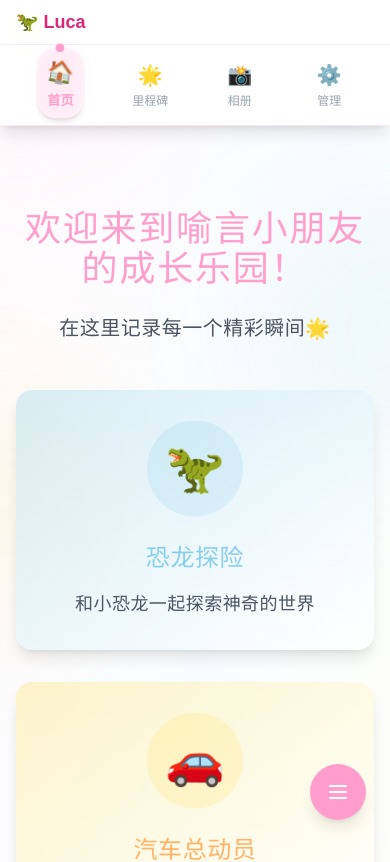
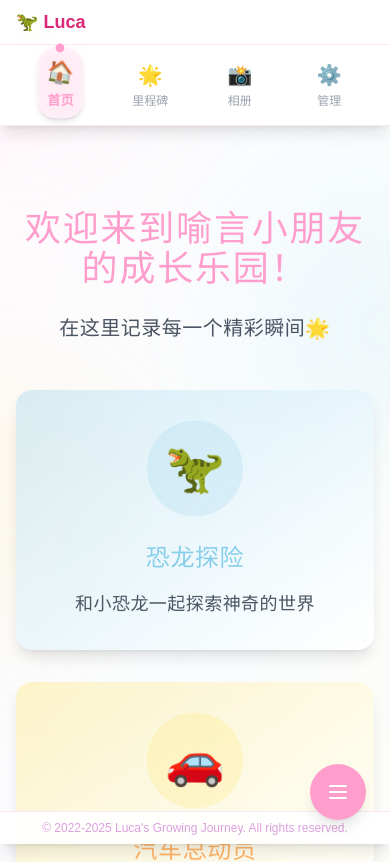
Before and after one commit to luckysonyu99/luckysonyu99.github.io, a Next.js app: page / in a window 390 px wide. Shown: the top 862 px of the page. Built offline with nearby package versions, Linux system fonts and the light colour scheme; a web font is replaced by a local one.

Commit message:
修复移动端问题：统一导航栏按钮效果、确保站点标识显示、修复版权声明位置

```diff
--- a/app/components/Footer.tsx
+++ b/app/components/Footer.tsx
@@ -1,8 +1,8 @@
 export default function Footer() {
   return (
-    <footer className="bg-white/70 backdrop-blur-sm shadow-lg rounded-t-2xl border border-white/20 mt-16 py-8">
+    <footer className="fixed bottom-0 left-0 right-0 bg-white/95 backdrop-blur-md shadow-lg border-t border-pink-100 py-2 z-40 sm:relative sm:bg-white/70 sm:backdrop-blur-sm sm:shadow-lg sm:rounded-t-2xl sm:border sm:border-white/20 sm:mt-16 sm:py-8 sm:z-auto">
       <div className="container mx-auto px-4 text-center">
-        <p className="font-qingke text-candy-purple">© 2022-2025 Luca's Growing Journey. All rights reserved.</p>
+        <p className="font-qingke text-candy-purple text-xs sm:text-base">© 2022-2025 Luca's Growing Journey. All rights reserved.</p>
       </div>
     </footer>
   );
--- a/app/gallery/page.tsx
+++ b/app/gallery/page.tsx
@@ -95,7 +95,6 @@ export default function GalleryPage() {
           </motion.div>
         ))}
       </div>
-
     </div>
   );
 }
--- a/app/layout.tsx
+++ b/app/layout.tsx
@@ -36,7 +36,7 @@ export default function RootLayout({
     <html lang="zh" className={`${zcoolKuaiLe.variable} ${zcoolQingKe.variable}`}>
       <body className="font-kuaile min-h-screen bg-gradient-to-br from-candy-pink/5 via-candy-blue/5 to-candy-yellow/5">
         <Navigation />
-        <main className="container mx-auto px-4 py-8 pt-24 sm:pt-8">{children}</main>
+        <main className="container mx-auto px-4 py-8 pb-16 sm:pb-8 pt-24 sm:pt-8">{children}</main>
         <Footer />
         <MobileNavbar />
       </body>
--- a/components/MobileNavbar.tsx
+++ b/components/MobileNavbar.tsx
@@ -51,7 +51,7 @@ export default function MobileNavbar() {
         </div>
 
         <div className="flex justify-around items-center py-2 px-4">
-          {navItems.map((item, index) => {
+          {navItems.map((item) => {
             const active = isActive(item.href) || (item.href === '/admin/login' && pathname.startsWith('/admin'));
 
             return (
```
